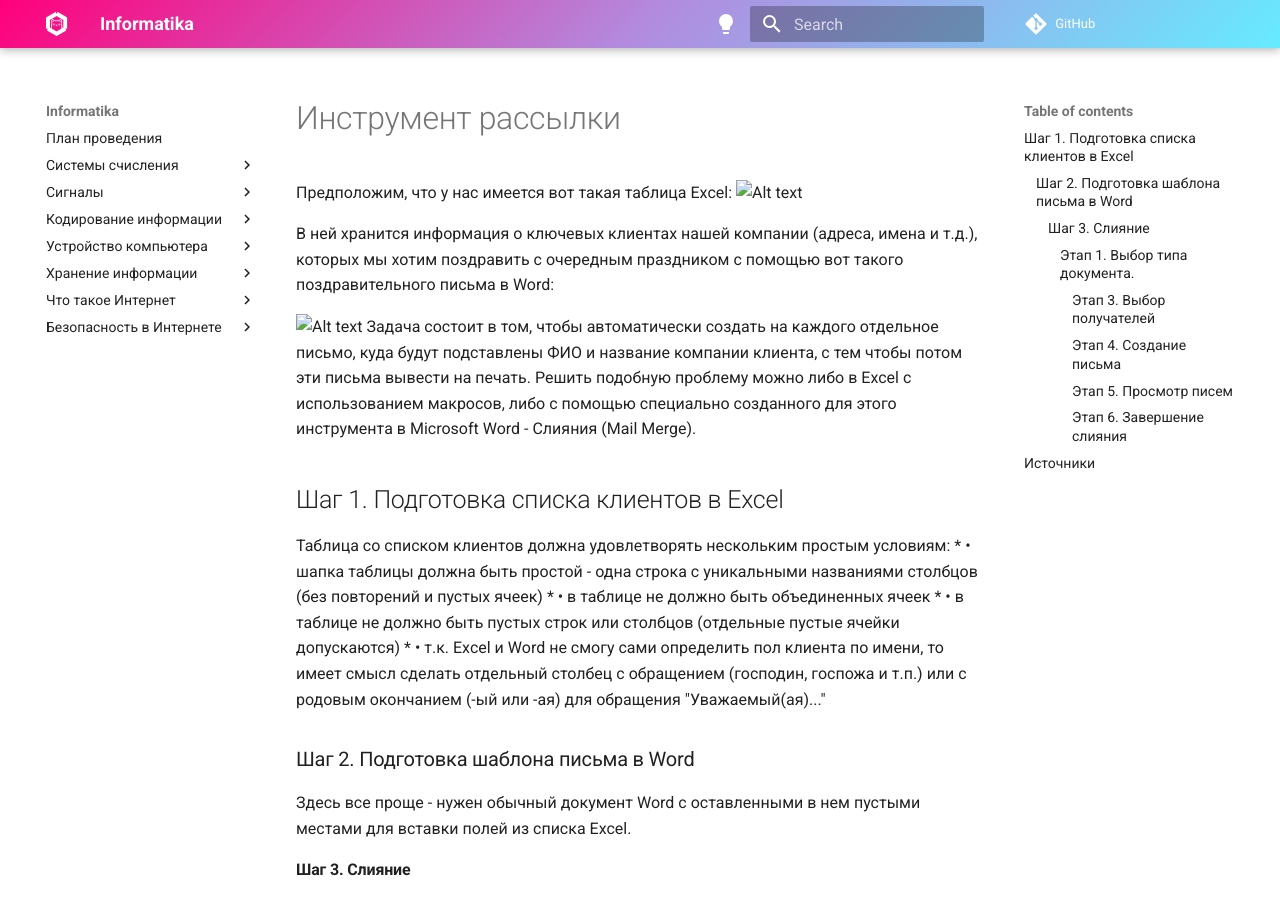
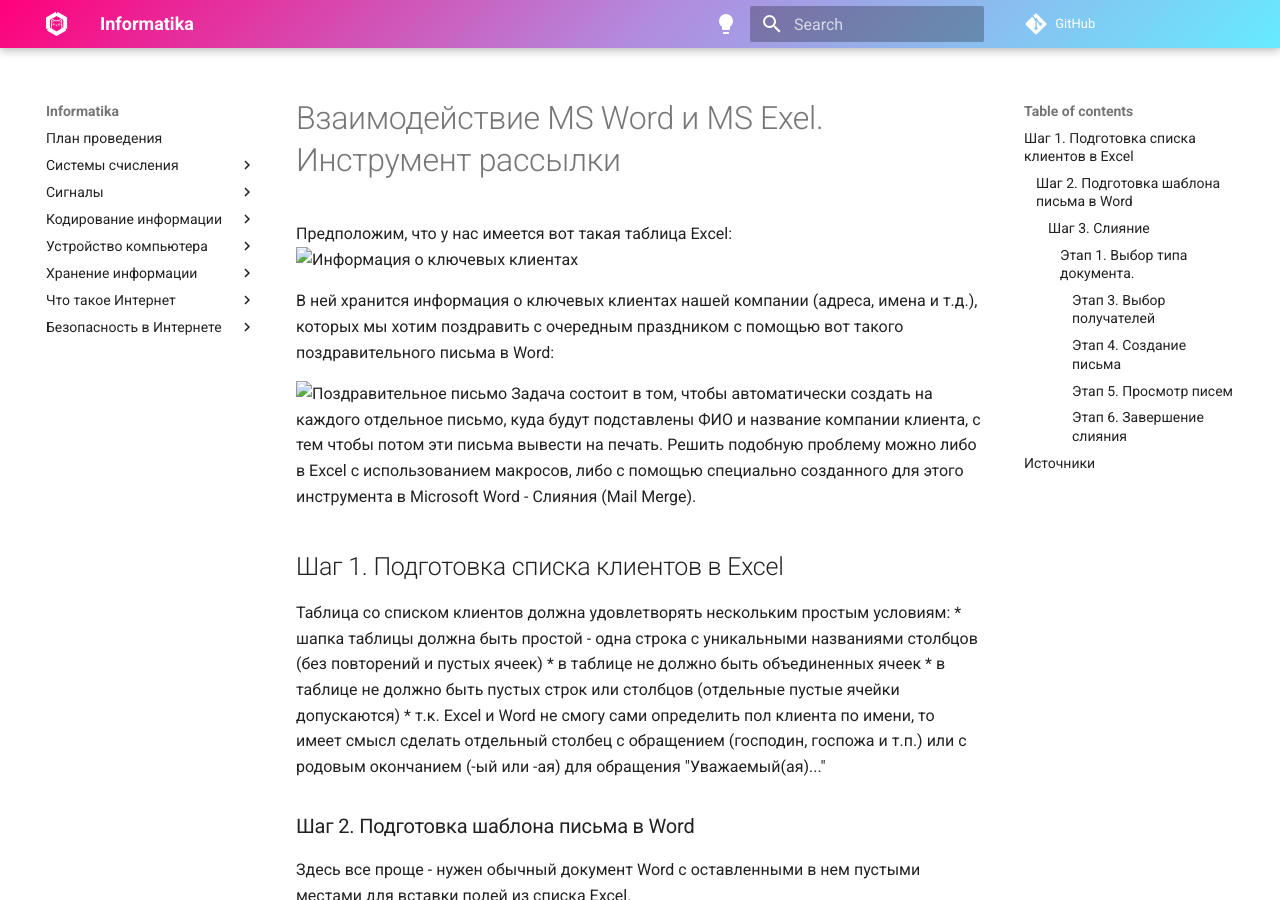
Before and after one commit to chabErch/Informatika, an MkDocs documentation site: the page built from docs/Взаимодействие MS Word и MS Excel/Инструмент Рассылки.md, in a window 1280 px wide and 900 px high. Built offline with MkDocs 1.6.1 and Material for MkDocs 9.7.7, drawn with Linux system fonts in a browser that asks for light colours; comment, search, counter and statistics services are not loaded; some of the changed lines change nothing that is shown.

Commit message:
Update Инструмент Рассылки.md

```diff
--- a/docs/Взаимодействие MS Word и MS Excel/Инструмент Рассылки.md
+++ b/docs/Взаимодействие MS Word и MS Excel/Инструмент Рассылки.md
@@ -1,52 +1,86 @@
-# Инструмент рассылки
+# Взаимодействие MS Word и MS Exel. Инструмент рассылки
+
 Предположим, что у нас имеется вот такая таблица Excel:
-![Alt text](Инструмент-Рассылки.assets/image.png)
+![Информация о ключевых клиентах](Инструмент-Рассылки.assets/image.png)
 
-В ней хранится информация о ключевых клиентах нашей компании (адреса, имена и т.д.), которых мы хотим поздравить с очередным праздником с помощью вот такого поздравительного письма в Word:
+В ней хранится информация о ключевых клиентах нашей компании (адреса, имена
+и т.д.), которых мы хотим поздравить с очередным праздником с помощью
+вот такого поздравительного письма в Word:
 
-![Alt text](Инструмент-Рассылки.assets/image-1.png)
-Задача состоит в том, чтобы автоматически создать на каждого отдельное письмо, куда будут подставлены ФИО и название компании клиента, с тем чтобы потом эти письма вывести на печать. Решить подобную проблему можно либо в Excel с использованием макросов, либо с помощью специально созданного для этого инструмента в Microsoft Word - Слияния (Mail Merge).
+![Поздравительное письмо](Инструмент-Рассылки.assets/image-1.png)
+Задача состоит в том, чтобы автоматически создать на каждого
+отдельное письмо, куда будут подставлены ФИО и название компании клиента,
+с тем чтобы потом эти письма вывести на печать.
+Решить подобную проблему можно либо в Excel с использованием макросов,
+либо с помощью специально созданного для этого инструмента
+в Microsoft Word - Слияния (Mail Merge).
+
 ## Шаг 1. Подготовка списка клиентов в Excel
+
 Таблица со списком клиентов должна удовлетворять нескольким простым условиям:
-* •	шапка таблицы должна быть простой - одна строка с уникальными названиями столбцов (без повторений и пустых ячеек)
-* •	в таблице не должно быть объединенных ячеек
-* •	в таблице не должно быть пустых строк или столбцов (отдельные пустые ячейки допускаются)
-* •	т.к. Excel и Word не смогу сами определить пол клиента по имени, то имеет смысл сделать отдельный столбец с обращением (господин, госпожа и т.п.) или с родовым окончанием (-ый или -ая) для обращения "Уважаемый(ая)..."
+* шапка таблицы должна быть простой - одна строка с уникальными названиями столбцов (без повторений и пустых ячеек)
+* в таблице не должно быть объединенных ячеек
+* в таблице не должно быть пустых строк или столбцов (отдельные пустые ячейки допускаются)
+* т.к. Excel и Word не смогу сами определить пол клиента по имени,
+то имеет смысл сделать отдельный столбец с обращением (господин,
+госпожа и т.п.) или с родовым окончанием (-ый или -ая) для обращения
+"Уважаемый(ая)..."
 
 ### Шаг 2. Подготовка шаблона письма в Word
+
 Здесь все проще - нужен обычный документ Word с оставленными в нем пустыми местами для вставки полей из списка Excel.
 #### Шаг 3. Слияние
-Открываем шаблон письма в Word и запускаем пошаговый Мастер Слияния на вкладке Рассылки (Mailings) кнопкой Начать слияние (Start Mail Merge) - Пошаговый мастер слияния (Step-by-Step Merge Wizard):
 
-![Alt text](Инструмент-Рассылки.assets/image-3.png)
+Открываем шаблон письма в Word и запускаем пошаговый Мастер Слияния
+на вкладке Рассылки (Mailings) кнопкой Начать слияние (Start Mail Merge) -
+Пошаговый мастер слияния (Step-by-Step Merge Wizard):
+
+![Запуск Мастера слияния](Инструмент-Рассылки.assets/image-3.png)
+
 ##### Этап 1. Выбор типа документа.
-![Alt text](Инструмент-Рассылки.assets/image-4.png)
 
-На этом шаге пользователь должен выбрать тип тех документов, которые он хочет получить на выходе после слияния. Наш вариант - Письма (Letters).
+![Выбор типа документа](Инструмент-Рассылки.assets/image-4.png)
+
+На этом шаге пользователь должен выбрать тип тех документов,
+которые он хочет получить на выходе после слияния. Наш вариант
+- Письма (Letters).
+
 ###### Этап 3. Выбор получателей
-![Alt text](Инструмент-Рассылки.assets/image-5.png)
 
-На этом шаге мы подключаем список клиентов в Excel к документу Word. Выбираем Использование списка и жмем на Обзор (Browse), после чего в диалоговом окне открытия файла указываем где лежит наш файл со списком клиентов. После выбора источника данных, Word позволяет провести фильтрацию, сортировку и ручной отбор записей при помощи окна Получатели слияния:
+![Выбор получателей](Инструмент-Рассылки.assets/image-5.png)
 
-![Alt text](Инструмент-Рассылки.assets/image-6.png)
+На этом шаге мы подключаем список клиентов в Excel к документу Word.
+Выбираем Использование списка и жмем на Обзор (Browse), после чего
+в диалоговом окне открытия файла указываем где лежит наш файл со списком клиентов.
+После выбора источника данных, Word позволяет провести фильтрацию,
+сортировку и ручной отбор записей при помощи окна Получатели слияния:
+
+![Подключение списка клиентов](Инструмент-Рассылки.assets/image-6.png)
 
 ###### Этап 4. Создание письма
 
-![Alt text](Инструмент-Рассылки.assets/image-7.png)
+![Создание письма](Инструмент-Рассылки.assets/image-7.png)
 
-На этом этапе пользователь должен указать - куда именно в документ должны попасть данные из подключенного списка. Для этого необходимо установить курсор в точку вставки в письме и использовать ссылку Другие элементы - она выводит полный набор всех полей списка, из которого мы и выбираем нужное поле для вставки:
+На этом этапе пользователь должен указать - куда именно в документ
+должны попасть данные из подключенного списка.
+Для этого необходимо установить курсор в точку вставки в письме
+и использовать ссылку Другие элементы - она выводит полный набор
+всех полей списка, из которого мы и выбираем нужное поле для вставки:
 
-![Alt text](Инструмент-Рассылки.assets/image-8.png)
+![Поля слияния](Инструмент-Рассылки.assets/image-8.png)
 
 ###### Этап 5. Просмотр писем
 
-На этом этапе пользователь уже может предварительно просмотреть результаты слияния, используя кнопки со стрелками. При необходимости, также, можно исключить любого получателя из набора.
+На этом этапе пользователь уже может предварительно просмотреть результаты слияния, используя кнопки со стрелками. При необходимости, также,
+можно исключить любого получателя из набора.
 
 ###### Этап 6. Завершение слияния
 
-![Alt text](Инструмент-Рассылки.assets/image-9.png)
+![Завершение слияния](Инструмент-Рассылки.assets/image-9.png)
 
-Нажатие ссылки Печать приведет к немедленной отправке всех результатов слияния на принтер без вывода на экран. Если необходимо сохранить созданные в результате слияния документы для дальнейшего использования или требуется внести ручную правку в некоторые из документов, то лучше использовать ссылку Изменить часть писем (Edit individual letters), которая выведет результаты слияния в отдельный файл.
+Нажатие ссылки Печать приведет к немедленной отправке всех результатов слияния
+на принтер без вывода на экран.
+Если необходимо сохранить созданные в результате слияния документы для дальнейшего использования или требуется внести ручную правку в некоторые из документов, то лучше использовать ссылку Изменить часть писем (Edit individual letters), которая выведет результаты слияния в отдельный файл.
 
 ## Источники
 
```
